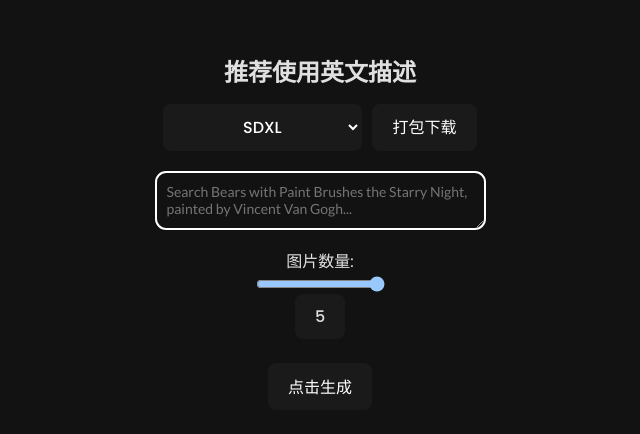
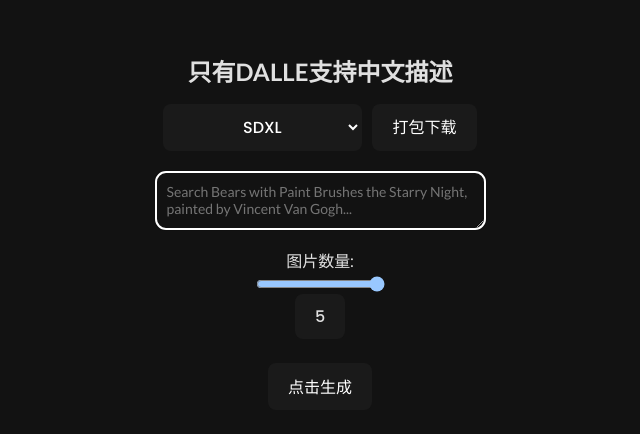
Before and after one commit to deeme/aimg, a React (Vite) app: page / in a window 1280 px wide. Shown: the top 434 px of the page, without its empty margins (320-960 px from the left). Built offline with nearby package versions, Linux system fonts and the light colour scheme.

Commit message:
更改提示

```diff
--- a/src/App.jsx
+++ b/src/App.jsx
@@ -95,7 +95,7 @@ function App() {
         <>
           {requestError ? <div className="alert">{requestErrorMessage}</div> : null}
 
-          <h2>推荐使用英文描述</h2>
+          <h2>只有DALLE支持中文描述</h2>
           <div className="select-container">
             <select value={model} onChange={handleModelSelect}>
               <option value="kandinsky-v2.2">Kandinsky 2.2</option>
```
